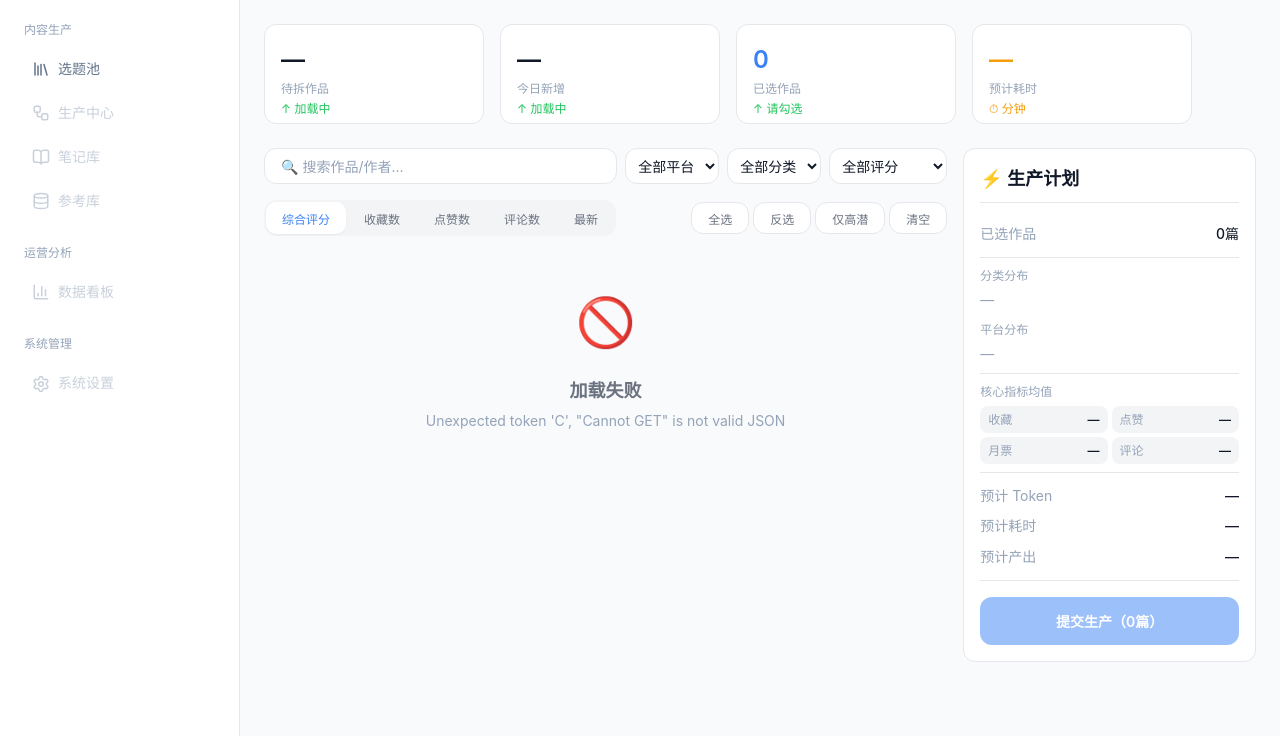
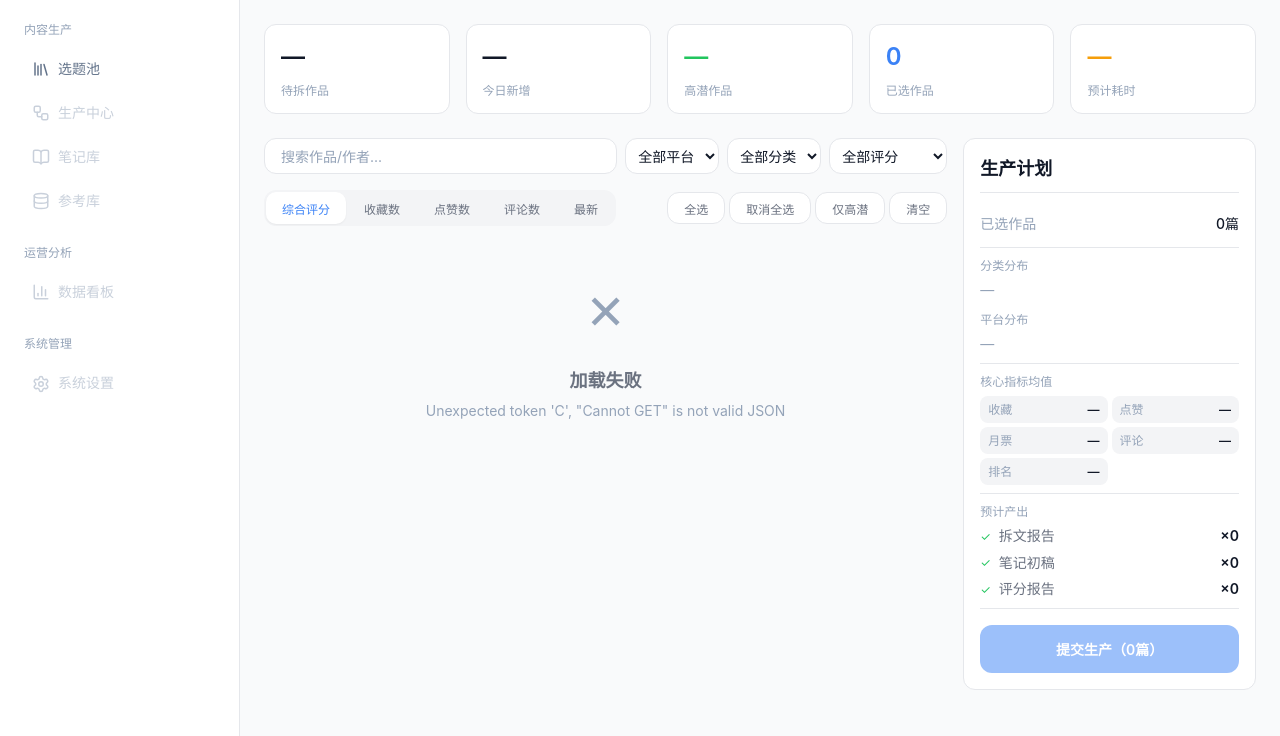
Before and after one commit to elsie-czy/outputter, a Flask app: template scripts/web/templates/topic_pool.html in a window 1280 px wide. Shown: the part 64-800 px from the top of the page. Run offline with Flask 3, Linux system fonts and the light colour scheme; the template is opened without the code that fills it, so the values that code supplies are empty; parts of the project's set-up code (start-up, migrations or seed data) failed here and were passed over.

Commit message:
feat: 选题池页面按 page.json 规范更新 — 5个KPI/预计产出/核心指标

```diff
--- a/scripts/static/css/topic_pool.css
+++ b/scripts/static/css/topic_pool.css
@@ -10,19 +10,20 @@
   display: flex;
   gap: var(--gap);
   margin-bottom: var(--space-lg);
+  flex-wrap: wrap;
 }
 
 .tp-kpi-card {
-  width: 220px;
-  height: 100px;
+  flex: 1;
+  min-width: 160px;
+  height: 90px;
   background: var(--bg-card);
   border: 1px solid var(--border);
   border-radius: var(--radius);
   padding: var(--space-md);
   display: flex;
   flex-direction: column;
-  justify-content: space-between;
-  flex-shrink: 0;
+  justify-content: center;
 }
 
 .tp-kpi-value {
@@ -34,24 +35,21 @@
 .tp-kpi-label {
   font-size: var(--fs-meta);
   color: var(--text-muted);
+  margin-top: var(--space-xs);
 }
 
-.tp-kpi-trend {
-  font-size: var(--fs-meta);
+/* 高潜作品 - 绿色高亮 */
+.tp-kpi-card--highlight .tp-kpi-value {
   color: var(--color-success);
 }
 
-/* 已选作品 KPI 卡片 - 主题色 */
-.tp-kpi-card--selected .tp-kpi-value {
+/* 已选作品 - 主题色 */
+.tp-kpi-card--primary .tp-kpi-value {
   color: var(--color-primary);
 }
 
-/* 预计耗时 KPI 卡片 - 橙色 */
-.tp-kpi-card--time .tp-kpi-value {
-  color: var(--color-warning);
-}
-
-.tp-kpi-card--time .tp-kpi-trend {
+/* 预计耗时 - 橙色 */
+.tp-kpi-card--warning .tp-kpi-value {
   color: var(--color-warning);
 }
 
@@ -463,6 +461,38 @@
   color: var(--text-primary);
 }
 
+/* 预计产出 */
+.tp-output-list {
+  display: flex;
+  flex-direction: column;
+  gap: var(--space-xs);
+}
+
+.tp-output-item {
+  display: flex;
+  align-items: center;
+  gap: var(--space-sm);
+  font-size: var(--fs-body);
+  color: var(--text-secondary);
+}
+
+.tp-output-icon {
+  color: var(--color-success);
+  font-size: var(--fs-meta);
+}
+
+.tp-output-count {
+  margin-left: auto;
+  font-weight: 600;
+  color: var(--text-primary);
+}
+
+/* 分页省略号 */
+.tp-page-ellipsis {
+  color: var(--text-muted);
+  padding: 0 var(--space-xs);
+}
+
 /* 提交按钮 */
 .tp-sidebar-submit {
   display: block;
--- a/scripts/static/js/topic_pool.js
+++ b/scripts/static/js/topic_pool.js
@@ -48,7 +48,7 @@
       renderGrid();
     } catch (e) {
       grid.innerHTML =
-        '<div class="tp-empty"><div class="tp-empty-icon">&#x1F6AB;</div><div class="tp-empty-title">加载失败</div><div class="tp-empty-desc">' +
+        '<div class="tp-empty"><div class="tp-empty-icon">✕</div><div class="tp-empty-title">加载失败</div><div class="tp-empty-desc">' +
         esc(e.message) +
         "</div></div>";
     }
@@ -60,12 +60,15 @@
       const json = await res.json();
       if (!json.ok) return;
       const d = json.data;
-      const kpiValues = $$(".tp-kpi-value");
-      if (kpiValues[0]) kpiValues[0].textContent = d.pending_topics;
-      if (kpiValues[1]) kpiValues[1].textContent = d.today_added;
-      // kpiValues[2] = 已选作品，由 updateKpiSelected 更新
-      // kpiValues[3] = 预计耗时，由 updateSidebar 更新
+      setText("#kpiPending", d.pending_topics);
+      setText("#kpiToday", d.today_added);
+      setText("#kpiHighPot", d.high_potential);
     } catch (_) {}
+  }
+
+  function setText(sel, val) {
+    const el = $(sel);
+    if (el) el.textContent = val != null ? val : "—";
   }
 
   /* ===== 筛选 / 排序 ===== */
@@ -84,12 +87,8 @@
           (i.author || "").toLowerCase().includes(q)
       );
     }
-    if (platform) {
-      list = list.filter((i) => i.platform === platform);
-    }
-    if (category) {
-      list = list.filter((i) => i.category === category);
-    }
+    if (platform) list = list.filter((i) => i.platform === platform);
+    if (category) list = list.filter((i) => i.category === category);
     if (scoreLevel) {
       list = list.filter((i) => {
         const s = i.quality_score || 0;
@@ -101,7 +100,6 @@
       });
     }
 
-    // 排序
     const sortFns = {
       score: (a, b) => (b.quality_score || 0) - (a.quality_score || 0),
       favorites: (a, b) => (b.favorites || 0) - (a.favorites || 0),
@@ -122,17 +120,16 @@
     if (filtered.length === 0) {
       grid.innerHTML =
         '<div class="tp-empty">' +
-        '<div class="tp-empty-icon">&#x1F4D6;</div>' +
+        '<div class="tp-empty-icon">📚</div>' +
         '<div class="tp-empty-title">暂无待处理作品</div>' +
         '<div class="tp-empty-desc">请先同步飞书选题库或调整筛选条件</div>' +
-        '<button class="tp-empty-btn" onclick="location.reload()">&#x1F504; 刷新</button>' +
+        '<button class="tp-empty-btn" onclick="location.reload()">刷新</button>' +
         "</div>";
       renderPagination(0);
       updateSidebar();
       return;
     }
 
-    // 分页
     const totalPages = Math.ceil(filtered.length / PAGE_SIZE);
     if (currentPage > totalPages) currentPage = totalPages;
     const start = (currentPage - 1) * PAGE_SIZE;
@@ -147,8 +144,8 @@
 
       html +=
         '<div class="tp-card' + sel + '" data-rid="' + esc(rid) + '">' +
-        '<div class="tp-card-checkbox">' + (sel ? "&#x2713;" : "") + "</div>" +
-        '<div class="tp-card-cover">&#x1F4D6;</div>' +
+        '<div class="tp-card-checkbox">' + (sel ? "✓" : "") + "</div>" +
+        '<div class="tp-card-cover">📖</div>' +
         '<div class="tp-card-body">' +
         '<div class="tp-card-name">' + esc(item.work_name || "未知作品") + "</div>" +
         '<div class="tp-card-author">' + esc(item.author || "未知作者") + "</div>" +
@@ -161,6 +158,7 @@
         "<span>收藏 " + fmtNum(item.favorites) + "</span>" +
         "<span>点赞 " + fmtNum(item.likes) + "</span>" +
         (item.monthly_votes ? "<span>月票 " + fmtNum(item.monthly_votes) + "</span>" : "") +
+        (item.recommend_votes ? "<span>推荐 " + fmtNum(item.recommend_votes) + "</span>" : "") +
         "<span>评论 " + fmtNum(item.comments) + "</span>" +
         (item.rank ? "<span>排名 #" + item.rank + "</span>" : "") +
         "</div>" +
@@ -188,7 +186,7 @@
         } else {
           selectedIds.add(rid);
           card.classList.add("selected");
-          card.querySelector(".tp-card-checkbox").innerHTML = "&#x2713;";
+          card.querySelector(".tp-card-checkbox").innerHTML = "✓";
         }
         updateSidebar();
         updateKpiSelected();
@@ -216,17 +214,17 @@
     }
 
     let html = "";
-    html += '<button class="tp-page-btn" data-page="prev"' + (currentPage === 1 ? " disabled" : "") + ">&laquo;</button>";
+    html += '<button class="tp-page-btn" data-page="prev"' + (currentPage === 1 ? " disabled" : "") + ">«</button>";
 
     for (let p = 1; p <= totalPages; p++) {
       if (p === 1 || p === totalPages || (p >= currentPage - 2 && p <= currentPage + 2)) {
         html += '<button class="tp-page-btn' + (p === currentPage ? " active" : "") + '" data-page="' + p + '">' + p + "</button>";
       } else if (p === currentPage - 3 || p === currentPage + 3) {
-        html += '<span style="color: var(--text-muted);">...</span>';
+        html += '<span class="tp-page-ellipsis">...</span>';
       }
     }
 
-    html += '<button class="tp-page-btn" data-page="next"' + (currentPage === totalPages ? " disabled" : "") + ">&raquo;</button>";
+    html += '<button class="tp-page-btn" data-page="next"' + (currentPage === totalPages ? " disabled" : "") + ">»</button>";
 
     el.innerHTML = html;
 
@@ -252,10 +250,7 @@
       let timer;
       search.addEventListener("input", () => {
         clearTimeout(timer);
-        timer = setTimeout(() => {
-          currentPage = 1;
-          renderGrid();
-        }, 300);
+        timer = setTimeout(() => { currentPage = 1; renderGrid(); }, 300);
       });
     }
 
@@ -280,59 +275,39 @@
     });
 
     // 全选
-    const selectAll = $("#tpSelectAll");
-    if (selectAll) {
-      selectAll.addEventListener("click", () => {
-        const filtered = getFiltered();
-        const allSelected = filtered.every((i) => selectedIds.has(i.record_id));
-        if (allSelected) {
-          filtered.forEach((i) => selectedIds.delete(i.record_id));
-        } else {
-          filtered.forEach((i) => selectedIds.add(i.record_id));
-        }
-        renderGrid();
+    bindBtn("#tpSelectAll", () => {
+      const filtered = getFiltered();
+      filtered.forEach((i) => selectedIds.add(i.record_id));
+      renderGrid();
+    });
+
+    // 取消全选
+    bindBtn("#tpDeselectAll", () => {
+      const filtered = getFiltered();
+      filtered.forEach((i) => selectedIds.delete(i.record_id));
+      renderGrid();
+    });
+
+    // 仅高潜
+    bindBtn("#tpSelectHighPot", () => {
+      selectedIds.clear();
+      allItems.forEach((i) => {
+        if ((i.quality_score || 0) >= 80) selectedIds.add(i.record_id);
       });
-    }
-
-    // 反选
-    const invertSelect = $("#tpInvertSelect");
-    if (invertSelect) {
-      invertSelect.addEventListener("click", () => {
-        const filtered = getFiltered();
-        filtered.forEach((i) => {
-          if (selectedIds.has(i.record_id)) {
-            selectedIds.delete(i.record_id);
-          } else {
-            selectedIds.add(i.record_id);
-          }
-        });
-        renderGrid();
-      });
-    }
-
-    // 仅高潜（评分 >= 80）
-    const selectHighPot = $("#tpSelectHighPot");
-    if (selectHighPot) {
-      selectHighPot.addEventListener("click", () => {
-        selectedIds.clear();
-        allItems.forEach((i) => {
-          if ((i.quality_score || 0) >= 80) {
-            selectedIds.add(i.record_id);
-          }
-        });
-        currentPage = 1;
-        renderGrid();
-      });
-    }
+      currentPage = 1;
+      renderGrid();
+    });
 
     // 清空
-    const clearSelect = $("#tpClearSelect");
-    if (clearSelect) {
-      clearSelect.addEventListener("click", () => {
-        selectedIds.clear();
-        renderGrid();
-      });
-    }
+    bindBtn("#tpClearSelect", () => {
+      selectedIds.clear();
+      renderGrid();
+    });
+  }
+
+  function bindBtn(sel, fn) {
+    const el = $(sel);
+    if (el) el.addEventListener("click", fn);
   }
 
   /* ===== 右侧面板 ===== */
@@ -340,15 +315,11 @@
     const selected = allItems.filter((i) => selectedIds.has(i.record_id));
     const count = selected.length;
 
-    const countEl = $("#tpSelectedCount");
-    if (countEl) countEl.textContent = count + "篇";
+    setText("#tpSelectedCount", count + "篇");
 
-    /* 分类分布 */
+    // 分类分布
     const catMap = {};
-    selected.forEach((i) => {
-      const c = i.category || "未知";
-      catMap[c] = (catMap[c] || 0) + 1;
-    });
+    selected.forEach((i) => { const c = i.category || "未知"; catMap[c] = (catMap[c] || 0) + 1; });
     const catEl = $("#tpCategoryDist");
     if (catEl) {
       catEl.innerHTML = Object.entries(catMap)
@@ -356,12 +327,9 @@
         .join("") || '<span class="text-muted">—</span>';
     }
 
-    /* 平台分布 */
+    // 平台分布
     const platMap = {};
-    selected.forEach((i) => {
-      const p = i.platform || "未知";
-      platMap[p] = (platMap[p] || 0) + 1;
-    });
+    selected.forEach((i) => { const p = i.platform || "未知"; platMap[p] = (platMap[p] || 0) + 1; });
     const platEl = $("#tpPlatformDist");
     if (platEl) {
       platEl.innerHTML = Object.entries(platMap)
@@ -369,36 +337,31 @@
         .join("") || '<span class="text-muted">—</span>';
     }
 
-    /* 核心指标均值 */
+    // 核心指标均值
     const avgMetric = (key) => {
       const vals = selected.map((i) => i[key]).filter((v) => v != null && v > 0);
       return vals.length > 0 ? Math.round(vals.reduce((a, b) => a + b, 0) / vals.length) : null;
     };
     const setMetric = (id, key) => {
       const el = $(id);
-      if (el) {
-        const v = avgMetric(key);
-        el.textContent = v != null ? fmtNum(v) : "—";
-      }
+      if (el) { const v = avgMetric(key); el.textContent = v != null ? fmtNum(v) : "—"; }
     };
     setMetric("#tpAvgFav", "favorites");
     setMetric("#tpAvgLikes", "likes");
     setMetric("#tpAvgMonthly", "monthly_votes");
     setMetric("#tpAvgComments", "comments");
+    setMetric("#tpAvgRank", "rank");
 
-    /* 预估 */
-    const tokenEl = $("#tpEstToken");
-    if (tokenEl) tokenEl.textContent = count > 0 ? "~" + (count * 3000).toLocaleString() + " tokens" : "—";
-    const timeEl = $("#tpEstTime");
-    if (timeEl) timeEl.textContent = count > 0 ? "~" + Math.ceil(count * 0.5) + "分钟" : "—";
-    const outputEl = $("#tpEstOutput");
-    if (outputEl) outputEl.textContent = count > 0 ? "拆文报告×" + count + " / 笔记×" + count + " / 评分×" + count : "—";
+    // 预计产出
+    setText("#tpOutReport", "×" + count);
+    setText("#tpOutNote", "×" + count);
+    setText("#tpOutScore", "×" + count);
 
-    /* KPI 预计耗时 */
-    const kpiValues = $$(".tp-kpi-value");
-    if (kpiValues[3]) kpiValues[3].textContent = count > 0 ? Math.ceil(count * 0.5) : "—";
+    // KPI 已选作品 & 预计耗时
+    setText("#kpiSelected", count);
+    setText("#kpiDuration", count > 0 ? Math.ceil(count * 0.5) + "分钟" : "—");
 
-    /* 提交按钮 */
+    // 提交按钮
     const submitBtn = $("#tpSubmitBtn");
     if (submitBtn) {
       submitBtn.disabled = count === 0;
@@ -407,8 +370,7 @@
   }
 
   function updateKpiSelected() {
-    const kpiValues = $$(".tp-kpi-value");
-    if (kpiValues[2]) kpiValues[2].textContent = selectedIds.size;
+    setText("#kpiSelected", selectedIds.size);
   }
 
   /* ===== 提交生产 ===== */
@@ -437,7 +399,7 @@
     const infoEl = $("#tpModalInfo");
     if (infoEl) {
       infoEl.innerHTML =
-        "执行流程：<span>&#x2713; 拆文分析</span> <span>&#x2713; 笔记生成</span> <span>&#x2713; AI评分</span><br>" +
+        "执行流程：<span>✓ 拆文分析</span> <span>✓ 笔记生成</span> <span>✓ AI评分</span><br>" +
         "预计耗时：<span>~" + Math.ceil(selected.length * 0.5) + "分钟</span>";
     }
 
@@ -466,14 +428,10 @@
 
   async function submitProduction() {
     const selected = allItems.filter((i) => selectedIds.has(i.record_id));
-
     if (selected.length === 0) return;
 
     const confirmBtn = $("#tpModalConfirm");
-    if (confirmBtn) {
-      confirmBtn.disabled = true;
-      confirmBtn.textContent = "提交中...";
-    }
+    if (confirmBtn) { confirmBtn.disabled = true; confirmBtn.textContent = "提交中..."; }
 
     try {
       const works = selected.map((i) => ({
@@ -494,17 +452,14 @@
       if (!json.ok) throw new Error(json.error);
 
       closeModal();
-      showToast("success", "&#x2713; 成功提交 " + json.data.enqueued + " 篇作品");
+      showToast("success", "✓ 成功提交 " + json.data.enqueued + " 篇作品");
       selectedIds.clear();
       loadTopics();
       loadKPI();
     } catch (e) {
-      showToast("error", "&#x2717; 提交失败：" + e.message);
+      showToast("error", "✕ 提交失败：" + e.message);
     } finally {
-      if (confirmBtn) {
-        confirmBtn.disabled = false;
-        confirmBtn.textContent = "确认提交";
-      }
+      if (confirmBtn) { confirmBtn.disabled = false; confirmBtn.textContent = "确认提交"; }
     }
   }
 
@@ -525,11 +480,7 @@
   /* ===== 工具函数 ===== */
   function esc(str) {
     if (str == null) return "";
-    return String(str)
-      .replace(/&/g, "&amp;")
-      .replace(/</g, "&lt;")
-      .replace(/>/g, "&gt;")
-      .replace(/"/g, "&quot;");
+    return String(str).replace(/&/g, "&amp;").replace(/</g, "&lt;").replace(/>/g, "&gt;").replace(/"/g, "&quot;");
   }
 
   function fmtNum(n) {
--- a/scripts/web/templates/topic_pool.html
+++ b/scripts/web/templates/topic_pool.html
@@ -11,24 +11,24 @@
 <!-- ===== KPI 统计区 ===== -->
 <div class="tp-kpi-row">
   <div class="tp-kpi-card">
-    <div class="tp-kpi-value">—</div>
+    <div class="tp-kpi-value" id="kpiPending">—</div>
     <div class="tp-kpi-label">待拆作品</div>
-    <div class="tp-kpi-trend">&#x2191; 加载中</div>
   </div>
   <div class="tp-kpi-card">
-    <div class="tp-kpi-value">—</div>
+    <div class="tp-kpi-value" id="kpiToday">—</div>
     <div class="tp-kpi-label">今日新增</div>
-    <div class="tp-kpi-trend">&#x2191; 加载中</div>
   </div>
-  <div class="tp-kpi-card tp-kpi-card--selected">
-    <div class="tp-kpi-value">0</div>
+  <div class="tp-kpi-card tp-kpi-card--highlight">
+    <div class="tp-kpi-value" id="kpiHighPot">—</div>
+    <div class="tp-kpi-label">高潜作品</div>
+  </div>
+  <div class="tp-kpi-card tp-kpi-card--primary">
+    <div class="tp-kpi-value" id="kpiSelected">0</div>
     <div class="tp-kpi-label">已选作品</div>
-    <div class="tp-kpi-trend">&#x2191; 请勾选</div>
   </div>
-  <div class="tp-kpi-card tp-kpi-card--time">
-    <div class="tp-kpi-value">—</div>
+  <div class="tp-kpi-card tp-kpi-card--warning">
+    <div class="tp-kpi-value" id="kpiDuration">—</div>
     <div class="tp-kpi-label">预计耗时</div>
-    <div class="tp-kpi-trend">&#x23F1; 分钟</div>
   </div>
 </div>
 
@@ -37,8 +37,9 @@
 
   <!-- 左侧：选题列表 -->
   <div class="tp-main">
+    <!-- 筛选栏 -->
     <div class="tp-toolbar">
-      <input type="text" id="tpSearch" class="tp-search-input" placeholder="&#x1F50D; 搜索作品/作者..." />
+      <input type="text" id="tpSearch" class="tp-search-input" placeholder="搜索作品/作者..." />
       <select id="tpPlatform" class="tp-select">
         <option value="">全部平台</option>
         <option value="起点">起点</option>
@@ -64,6 +65,7 @@
       </select>
     </div>
 
+    <!-- 排序 + 批量操作 -->
     <div class="tp-toolbar tp-toolbar--secondary">
       <div class="tp-sort-group">
         <button class="tp-sort-btn active" data-sort="score">综合评分</button>
@@ -74,12 +76,13 @@
       </div>
       <div class="tp-batch-group">
         <button class="tp-batch-btn" id="tpSelectAll">全选</button>
-        <button class="tp-batch-btn" id="tpInvertSelect">反选</button>
+        <button class="tp-batch-btn" id="tpDeselectAll">取消全选</button>
         <button class="tp-batch-btn" id="tpSelectHighPot">仅高潜</button>
         <button class="tp-batch-btn" id="tpClearSelect">清空</button>
       </div>
     </div>
 
+    <!-- 卡片网格 -->
     <div class="tp-grid">
       <div class="tp-loading">加载中...</div>
     </div>
@@ -91,8 +94,9 @@
   <!-- 右侧：生产计划面板 -->
   <div class="tp-sidebar">
     <div class="tp-sidebar-card">
-      <div class="tp-sidebar-header">&#x26A1; 生产计划</div>
+      <div class="tp-sidebar-header">生产计划</div>
 
+      <!-- 已选作品 -->
       <div class="tp-sidebar-row">
         <span class="tp-sidebar-row-label">已选作品</span>
         <span class="tp-sidebar-row-value" id="tpSelectedCount">0篇</span>
@@ -100,11 +104,13 @@
 
       <div class="tp-sidebar-divider"></div>
 
+      <!-- 分类分布 -->
       <div class="tp-sidebar-section">
         <div class="tp-sidebar-section-title">分类分布</div>
         <div id="tpCategoryDist" class="tp-distribution-area"><span class="text-muted">—</span></div>
       </div>
 
+      <!-- 平台分布 -->
       <div class="tp-sidebar-section">
         <div class="tp-sidebar-section-title">平台分布</div>
         <div id="tpPlatformDist" class="tp-distribution-area"><span class="text-muted">—</span></div>
@@ -112,6 +118,7 @@
 
       <div class="tp-sidebar-divider"></div>
 
+      <!-- 核心指标均值 -->
       <div class="tp-sidebar-section">
         <div class="tp-sidebar-section-title">核心指标均值</div>
         <div class="tp-metrics-grid">
@@ -131,28 +138,40 @@
             <span class="tp-metric-label">评论</span>
             <span class="tp-metric-value" id="tpAvgComments">—</span>
           </div>
+          <div class="tp-metric-item">
+            <span class="tp-metric-label">排名</span>
+            <span class="tp-metric-value" id="tpAvgRank">—</span>
+          </div>
         </div>
       </div>
 
       <div class="tp-sidebar-divider"></div>
 
-      <div class="tp-sidebar-row">
-        <span class="tp-sidebar-row-label">预计 Token</span>
-        <span class="tp-sidebar-row-value" id="tpEstToken">—</span>
-      </div>
-
-      <div class="tp-sidebar-row">
-        <span class="tp-sidebar-row-label">预计耗时</span>
-        <span class="tp-sidebar-row-value" id="tpEstTime">—</span>
-      </div>
-
-      <div class="tp-sidebar-row">
-        <span class="tp-sidebar-row-label">预计产出</span>
-        <span class="tp-sidebar-row-value" id="tpEstOutput">—</span>
+      <!-- 预计产出 -->
+      <div class="tp-sidebar-section">
+        <div class="tp-sidebar-section-title">预计产出</div>
+        <div class="tp-output-list">
+          <div class="tp-output-item">
+            <span class="tp-output-icon">✓</span>
+            <span>拆文报告</span>
+            <span class="tp-output-count" id="tpOutReport">×0</span>
+          </div>
+          <div class="tp-output-item">
+            <span class="tp-output-icon">✓</span>
+            <span>笔记初稿</span>
+            <span class="tp-output-count" id="tpOutNote">×0</span>
+          </div>
+          <div class="tp-output-item">
+            <span class="tp-output-icon">✓</span>
+            <span>评分报告</span>
+            <span class="tp-output-count" id="tpOutScore">×0</span>
+          </div>
+        </div>
       </div>
 
       <div class="tp-sidebar-divider"></div>
 
+      <!-- 提交按钮 -->
       <button class="tp-sidebar-submit" id="tpSubmitBtn" disabled>提交生产（0篇）</button>
     </div>
   </div>
```
